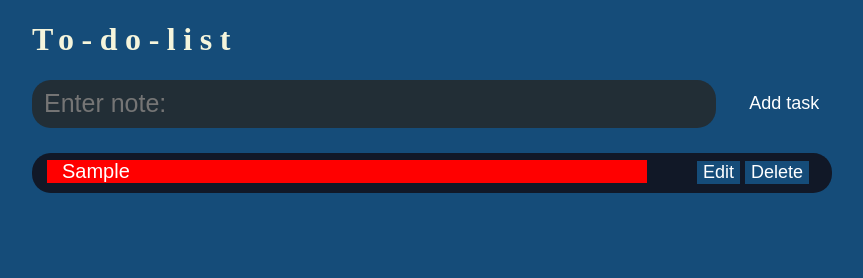
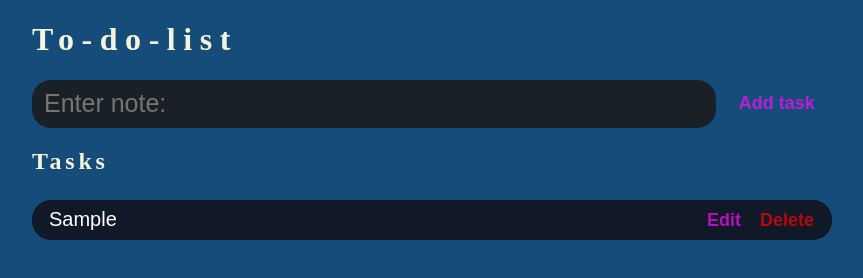
Before and after one commit to MohamedEmadFahmy/To-do-list, a plain HTML site: page index.html in a window 1280 px wide. Both pictures are taken after typing "Sample" into the empty fields and a click on the button "Add task". Shown: the whole page, without its empty margins (208-1071 px from the left). Drawn offline with Linux system fonts and the light colour scheme.

Commit message:
finished everything

```diff
--- a/index.html
+++ b/index.html
@@ -13,11 +13,8 @@
         <input type="text" placeholder = "Enter note:" id = "inputField" autofocus>
         <button id = "addTask">Add task</button>
         <!-- <p id="addTask">Add Task</p> -->
+        <h2>Tasks</h2>
         <div class="notes" id = "notesContainer">
-            <!-- <div id="taskBox" class="taskBox"><p class = "noteText">
-                my
-            </p> -->
-            </div>
         </div>
     </div>
     <script src="main.js"></script>
--- a/main.js
+++ b/main.js
@@ -7,12 +7,14 @@ addTask.addEventListener("click", function(){
     // if(inputField.value != ""){
         let taskBox = document.createElement('div');
         taskBox.classList.add("taskBox");
-        let paragraph = document.createElement('p');
-        paragraph.classList.add("noteText");
-        paragraph.classList.add("paragraph-styling");
-        paragraph.innerHTML = inputField.value;
-        notesContainer.appendChild(taskBox);
-        taskBox.appendChild(paragraph);
+        let noteText = document.createElement('input');
+        noteText.disabled = true;
+        noteText.classList.add("noteText");
+        noteText.classList.add("paragraph-styling");
+        noteText.value = inputField.value;
+        // notesContainer.appendChild(taskBox);
+        notesContainer.insertBefore(taskBox,notesContainer.firstChild);
+        taskBox.appendChild(noteText);
         let editButton  = document.createElement("button");
         editButton.classList.add("editTask");
         editButton.innerHTML = "Edit";
@@ -23,16 +25,43 @@ addTask.addEventListener("click", function(){
         taskBox.appendChild(deleteButton);
         inputField.value = "";
         inputField.focus();
-    // }s
+
+
+
+        editButton.addEventListener("click", function(){
+            if(editButton.innerText.toLowerCase() == "edit"){
+                noteText.disabled = false;
+                noteText.focus();
+                noteText.style.color = "Red";
+                editButton.innerText = "Save";
+                editButton.style.marginRight = "0px";
+            }
+            else{
+                noteText.disabled = false;
+                noteText.style.color = "White";
+                inputField.focus();
+                editButton.innerText = "Edit";
+                editButton.style.marginRight = "7px";
+            }
+
+        });
+    // }
 
     deleteButton.addEventListener("click", function(){
         notesContainer.removeChild(taskBox);
         inputField.value = "";
         inputField.focus();
     })
+
+
 });
 document.addEventListener('keypress', (event)=>{
     if(event.key === "Enter") {
       addTask.click();
     }
 });
+// document.addEventListener('keypress', (event)=>{
+//     if(event.key === "Delete") {
+//       deleteButton.click();
+//     }
+// });
--- a/style.css
+++ b/style.css
@@ -20,7 +20,7 @@ body{
     font-size: 25px;
     vertical-align: middle;
     border-radius: 0.5cm;
-    background-color: #222e36;
+    background-color: #192127;
     color: white;
     text-indent: 10px;
 }
@@ -31,31 +31,44 @@ body{
     font-size: 18px;
     text-align: center;
     vertical-align: middle;
-    margin-left: 0.5cm;
+    margin-left: 0.3cm;
     background-color: #154c79;
-    color: white;
+    color: rgba(255, 12, 255, 0.7);
+    font-weight: bold;
 }
 #addTask:hover{
-    color: red;
+    color: rgb(255, 12, 255, 0.7);
+    text-shadow: 0.3px 0.3px 3px rgb(255, 12, 255, 1);
 }
 .editTask{
     border: hidden;
     font-size: 18px;
     text-align: center;
-    margin-right: 5px;
-    background-color: #154c79;
-    color: white;
+    margin-right: 7px;
+    background-color: #111827;
+    color: rgba(255, 12, 255, 0.7);
+    font-weight: bold;
     position: relative;
     top: 7px;
+}
+.editTask:hover{
+    color: rgb(255, 12, 255, 0.7);
+    text-shadow: 0.3px 0.3px 3px rgb(255, 12, 255, 1);
 }
 .deleteTask{
     border: hidden;
     font-size: 18px;
     text-align: center;
-    background-color: #154c79;
-    color: white;
+    background-color: #111827;
+    color: rgb(255, 0, 0, 0.7);
+    font-weight: bold;
     position: relative;
     top: 7px;
+    transition: all 0.15s ease-in-out;
+}
+.deleteTask:hover{
+    color: rgb(255, 0, 0, 1);
+    text-shadow: 0.3px 0.3px 3px rgba(255, 0, 0, 1);
 }
 .notes{
     margin-top: 25px;
@@ -74,17 +87,28 @@ body{
 }
 .taskBox .noteText{
     color: white;
+    background-color: #111827;
+    border: hidden;
     position: relative;
     top: 7px;
     width: 600px;
-    background-color: red;
+    /* background-color: red; */
     display: inline-block;
     margin-right: 50px;
+    cursor: default;
+}
+.taskBox .noteText:focus{
+    outline: 0;
+}
+h1,h2{
+    font-family: "LEMON MILK";
+    color: beige;
 }
 h1{
-    font-family: "LEMON MILK";
     letter-spacing: 0.2cm;
-    color: beige;
+}
+h2{
+    letter-spacing: 0.1cm;
 }
 /* p#addTask{
     display: inline-block;
```
